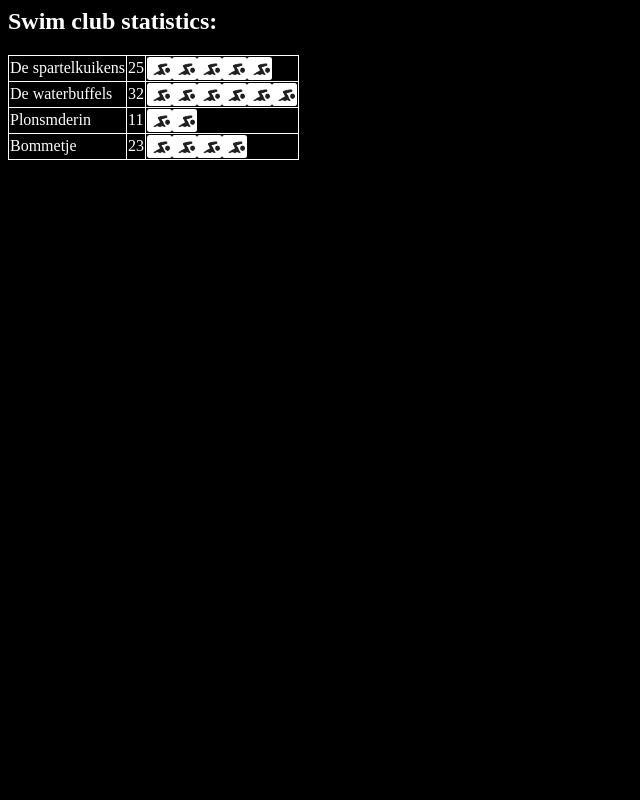
After one commit to sferdary/PHP-master, a PHP site: page /003_final_assignment_02.php in a window 1280 px wide. The commit adds this page. Shown: the whole page, without its empty margins (0-640 px from the left). Run offline with PHP 8.4, Linux system fonts and the light colour scheme.

Commit message:
PHP exercises

```diff
--- a/003/003_02_foreach_statement.php
+++ b/003/003_02_foreach_statement.php
@@ -14,6 +14,7 @@
     <link href="style.css" rel="stylesheet">
 </head>
 <body>
+
 <?php
 $trees = array("img_0050.jpg","lillypilly1.jpg", "Maranchery_Biyyam_Kayal_kandal.jpg", "weeping-elm.jpg","weeping-elm0091.jpg");
 foreach($trees as $tree){
--- a/003/003_final_assignment.php
+++ b/003/003_final_assignment_01.php
@@ -9,7 +9,7 @@
 <!DOCTYPE html>
 <html>
 <head>
-    <title>Final assignment</title>
+    <title>Final assignment 01</title>
     <meta charset="UTF-8">
     <meta name="viewport" content="width=device-width, initial-scale=1.0">
     <link href="style.css" rel="stylesheet">
@@ -20,7 +20,7 @@
     <h2 class="title-header">Calculate your bus ticket</h2>
 </header>
 <div class="main">
-    <form class="bus_price" id="bus_price" name="form" action="003_final_assignment.php" method="POST">
+    <form class="bus_price" id="bus_price" name="form" action="003_final_assignment_01.php" method="POST">
         <label class="label_header" for="age">Enter your age:</label><br>
         <input class="input_age" type="number" name="age" id="age">
     </form>
--- /dev/null
+++ b/003/003_final_assignment_02.php
@@ -0,0 +1,34 @@
+<?php
+/**
+ * Created by PhpStorm.
+ * User: S. Ferdary
+ * Date: 19/11/2018
+ */
+?>
+<html>
+<head>
+    <title>Final assignment 02</title>
+    <meta charset="UTF-8">
+    <link href="style.css" rel="stylesheet">
+
+</head>
+<body class="final_assignment02">
+
+<h2>Swim club statistics:</h2>
+<table class="club-table">
+    <?php
+    $swimming_clubs = array("De spartelkuikens", "De waterbuffels", "Plonsmderin", "Bommetje");
+    $club_members = array(25, 32, 11, 23);
+
+    for($j = 0; $j < count($club_members); $j++){
+        echo '<tr class="club-table"><td class="club-table">'.$swimming_clubs[$j].'</td><td class="club-table">'.$club_members[$j].'</td><td>';
+        $amount = floor($club_members[$j]/5);
+        for($i = 0; $i < $amount; $i++){
+            echo '<img class="swimmer" src="img/swimmer.png">';
+        }
+        echo'</td></tr>';
+    }
+    ?>
+</table>
+</body>
+</html>
--- a/003/style.css
+++ b/003/style.css
@@ -95,3 +95,18 @@ div.result {
     margin-left: 25%;
     text-shadow: 2px 2px black;
 }
+
+body.final_assignment02 {
+    background-color: #000000;
+    color: white;
+}
+
+.club-table {
+    border: 1px solid white;
+    border-collapse: collapse;
+}
+
+img.swimmer {
+    width: 25px;
+    height: auto;
+}
```
Also changed, not shown: 003/003_04_double_loop.php (+9 -9 lines), 003/003_final_assignment_03.php (added, +29 -0 lines), 004/004_01_functions.php (added, +7 -0 lines), 003/img/swimmer.png (added).
